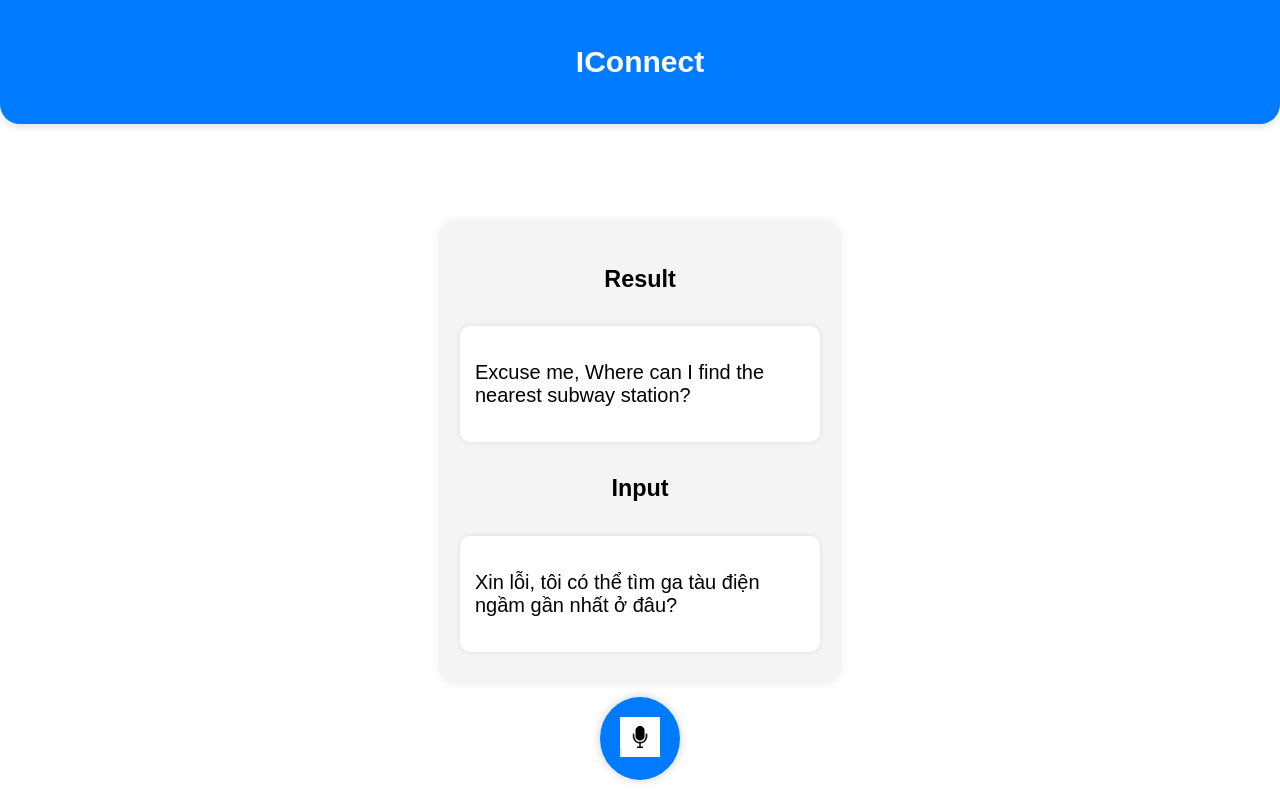
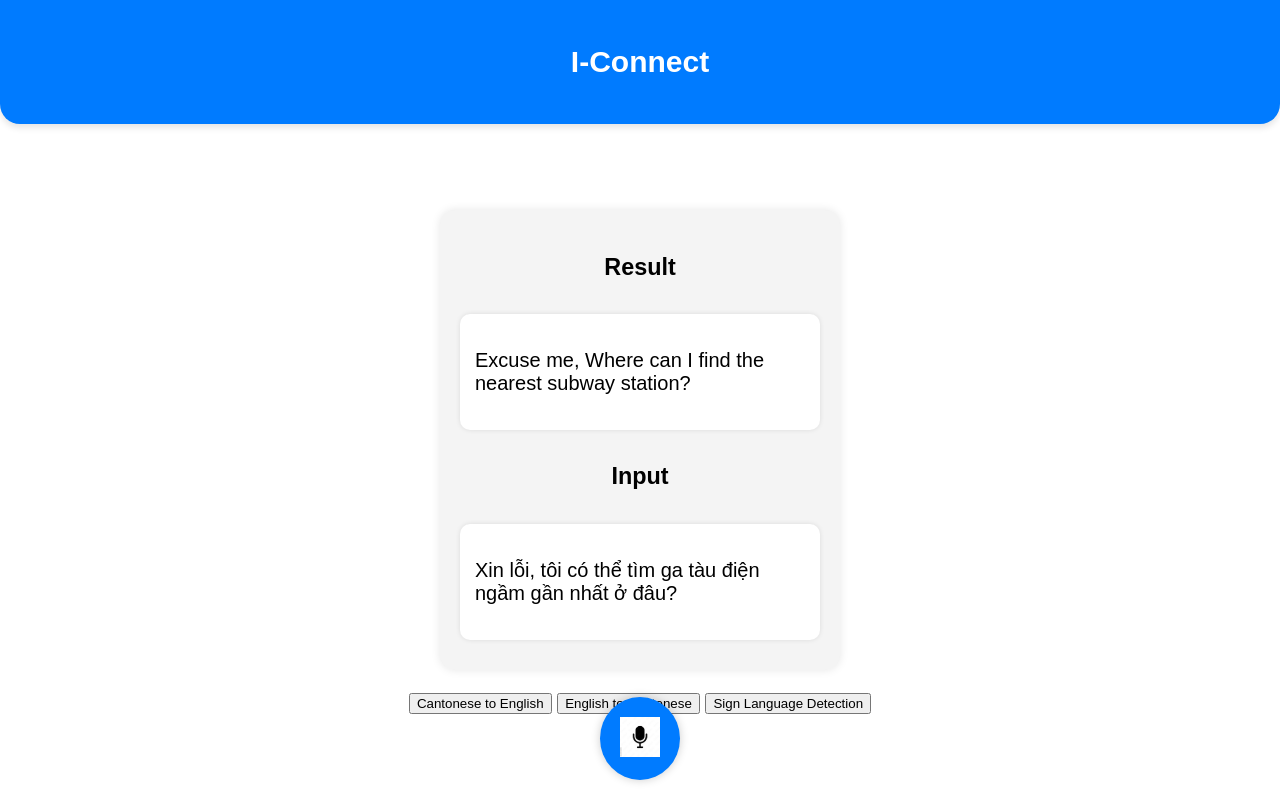
Before and after one commit to ssstin/YouthxHack, a Flask app: page /translate in a window 1280 px wide. Run offline with Flask 3, Linux system fonts and the light colour scheme.

Commit message:
Update translate.html

```diff
--- a/src/webpage/templates/pages/translate.html
+++ b/src/webpage/templates/pages/translate.html
@@ -4,24 +4,31 @@
     <meta charset="UTF-8">
     <meta name="viewport" content="width=device-width, initial-scale=1.0">
     <link rel="stylesheet" href="{{ url_for('static', filename='styles.css') }}">
+    <title>I-Connect</title>
 </head>
 <body>
     <div class="header-container">
-        <h2>IConnect</h2>
+        <h2>I-Connect</h2>
     </div>
     <main>
         <div class="translate-container">
             <h3>Result</h3>
-          <!-- result text box -->
+            <!-- Result text box -->
             <div class="text-box result">
                 <p>Excuse me, Where can I find the nearest subway station?</p>
             </div>
             <h3>Input</h3>
-          <!-- input Text Box -->
+            <!-- Input Text Box -->
             <div class="text-box input">
-
                 <p>Xin lỗi, tôi có thể tìm ga tàu điện ngầm gần nhất ở đâu?</p>
             </div>
+        </div>
+
+        <!-- Buttons for Translation Options -->
+        <div class="button-container">
+            <button type="button" class="translate-button" id="btn-canto-eng">Cantonese to English</button>
+            <button type="button" class="translate-button" id="btn-eng-canto">English to Cantonese</button>
+            <button type="button" class="translate-button" id="btn-sign-detect">Sign Language Detection</button>
         </div>
 
         <!-- Microphone Button -->
@@ -31,5 +38,70 @@
             </button>
         </div>
     </main>
+    <script>
+      // Boolean variable to track listening state
+        let isListening = false;
+
+        // Event listener for "English to Cantonese" button
+        document.getElementById('btn-eng-canto').addEventListener('click', function() {
+            if (!isListening) {
+                // Start listening
+                isListening = true;
+                document.getElementById('btn-eng-canto').textContent = 'Stop Listening';  // Change button text
+                startListening('english_to_cantonese');
+            } else {
+                // Stop listening
+                isListening = false;
+                document.getElementById('btn-eng-canto').textContent = 'English to Cantonese';  // Reset button text
+                stopListening();
+            }
+        });
+
+        // Event listener for "Cantonese to English" button
+        document.getElementById('btn-canto-eng').addEventListener('click', function() {
+            if (!isListening) {
+                // Start listening
+                isListening = true;
+                document.getElementById('btn-canto-eng').textContent = 'Stop Listening';  // Change button text
+                startListening('cantonese_to_english');
+            } else {
+                // Stop listening
+                isListening = false;
+                document.getElementById('btn-canto-eng').textContent = 'Cantonese to English';  // Reset button text
+                stopListening();
+            }
+        });
+
+        // Function to start listening
+        function startListening(translationType) {
+            fetch('/translate', {
+                method: 'POST',
+                headers: {
+                    'Content-Type': 'application/x-www-form-urlencoded',
+                },
+                body: new URLSearchParams({
+                    'type': translationType
+                }),
+            })
+            .then(response => response.json())
+            .then(data => {
+                if (data.result) {
+                    document.querySelector('.text-box.result p').textContent = data.result;
+                } else {
+                    console.error(data.error);
+                }
+            })
+            .catch(error => console.error('Error:', error));
+        }
+
+        // Function to stop listening
+        function stopListening() {
+            // Here you can implement logic to stop the microphone listening process.
+            // If your backend supports stopping the listening, you can make a request to it.
+            console.log('Stopped listening.');
+        }
+
+  </script>
+
 </body>
 </html>
```
Lines whose indentation alone changed are shown as unchanged.
